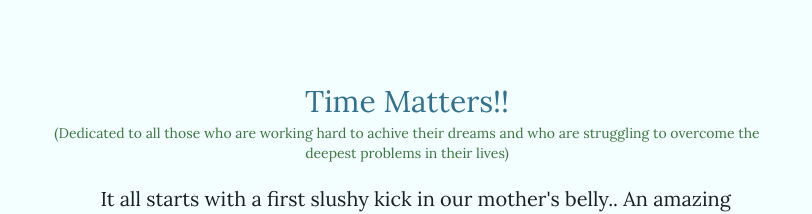
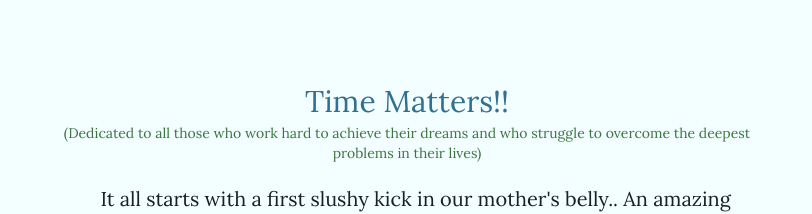
Before and after one commit to pramodnanduri/pramod.me, a website: page index.html in a window 1280 px wide. Shown: the part 820-1034 px from the top of the page, without its empty margins (233-1045 px from the left). Drawn offline with nearby package versions, Linux system fonts and the light colour scheme.

Commit message:
Update index.html

```diff
--- a/index.html
+++ b/index.html
@@ -89,7 +89,7 @@
                     <br>
                 </div>
                 <div class="text-success text-center">
-                    (Dedicated to all those who are working hard to achive their dreams and who are struggling to overcome the deepest problems in their lives)
+                    (Dedicated to all those who work hard to achieve their dreams and who struggle to overcome the deepest problems in their lives)
                 </div>
                 <br>
                 <p style="font-style: inherit; font-weight: inherit; ">
```
